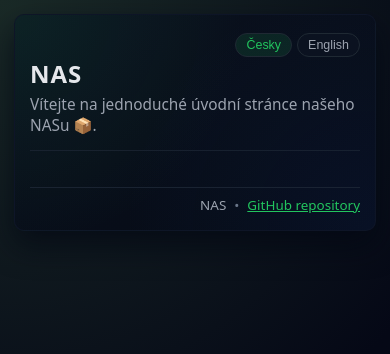
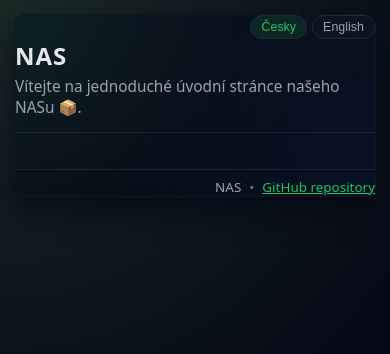
Before and after one commit to kubikulek231/nas, a Flask app: template website/src/templates/base.html in a window 390 px wide. Shown: the top 354 px of the page. Run offline with Flask 3, Linux system fonts and the light colour scheme; the template is opened without the code that fills it, so the values that code supplies are empty.

Commit message:
Add proper mobile view

```diff
--- a/website/src/static/base.css
+++ b/website/src/static/base.css
@@ -143,17 +143,6 @@ a[href]:focus-visible {
   color: rgba(148, 163, 184, 0.7);
 }
 
-@media (max-width: 640px) {
-  .page {
-    margin: 14px;
-    padding: 18px 15px 16px;
-  }
-
-  .header h1 {
-    font-size: 1.5rem;
-  }
-}
-
 .endpoint-container {
     display: flex;
     flex-direction: column;
@@ -216,3 +205,22 @@ a[href]:focus-visible {
   flex-direction: column;
   gap: 10px;
 }
+
+/* Mobile views */
+
+@media (max-width: 640px) {
+  .page {
+    margin: 14px;
+    padding: 0;
+    max-width: none;
+    width: 100%;
+  }
+
+  .header h1 {
+    font-size: 1.5rem;
+  }
+
+  .header h2 {
+    font-size: 1.5rem;
+  }
+}
--- a/website/src/templates/base.html
+++ b/website/src/templates/base.html
@@ -8,6 +8,7 @@
   <link rel="stylesheet" href="{{ url_for('static', filename='browser.css') }}">
   <link rel="stylesheet" href="{{ url_for('static', filename='guides.css') }}">
   <link rel="icon" href="{{ url_for('static', filename='favicon.ico') }}" type="image/x-icon">
+  <meta name="viewport" content="width=device-width, initial-scale=1">
 </head>
 <body>
   <div class="page">
```
